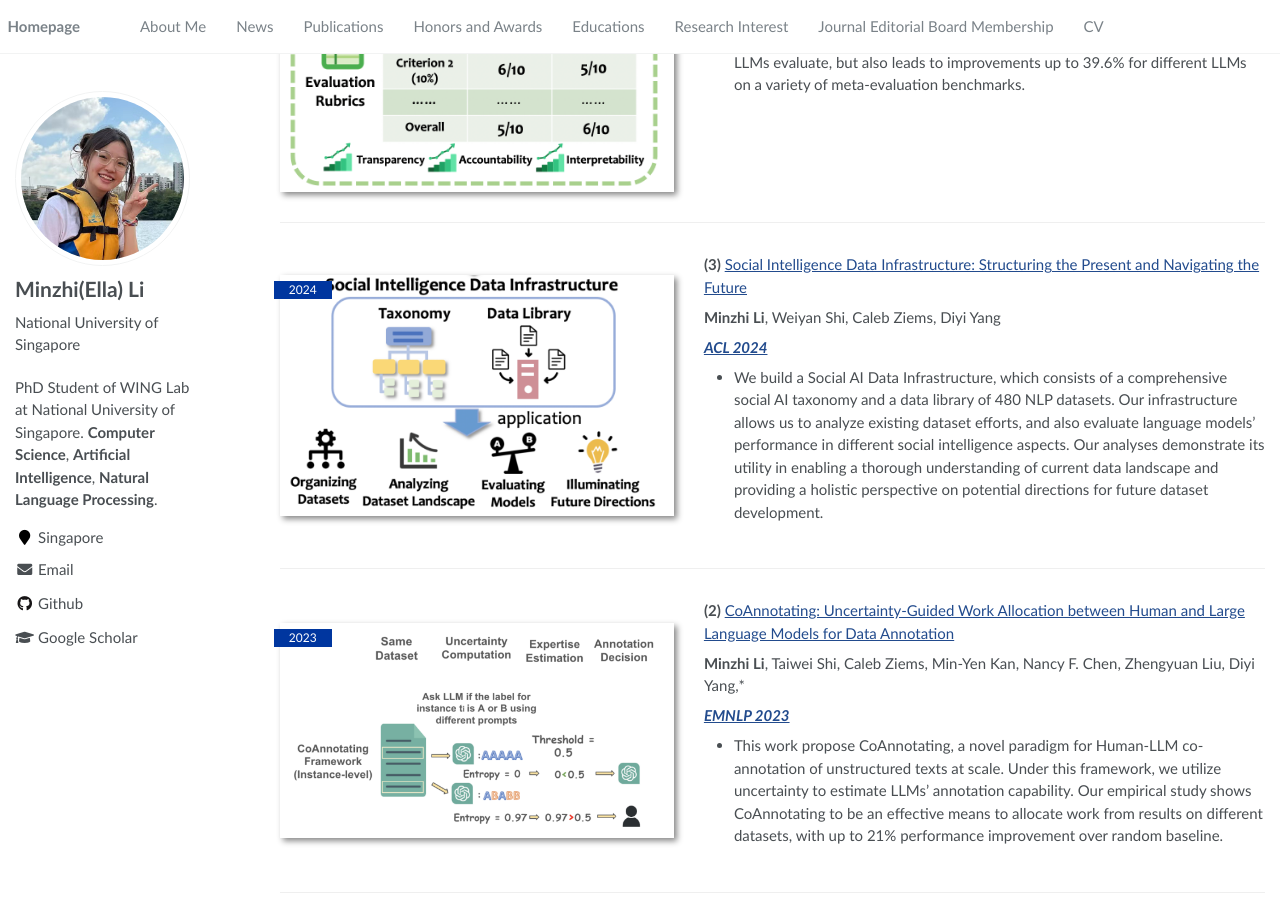
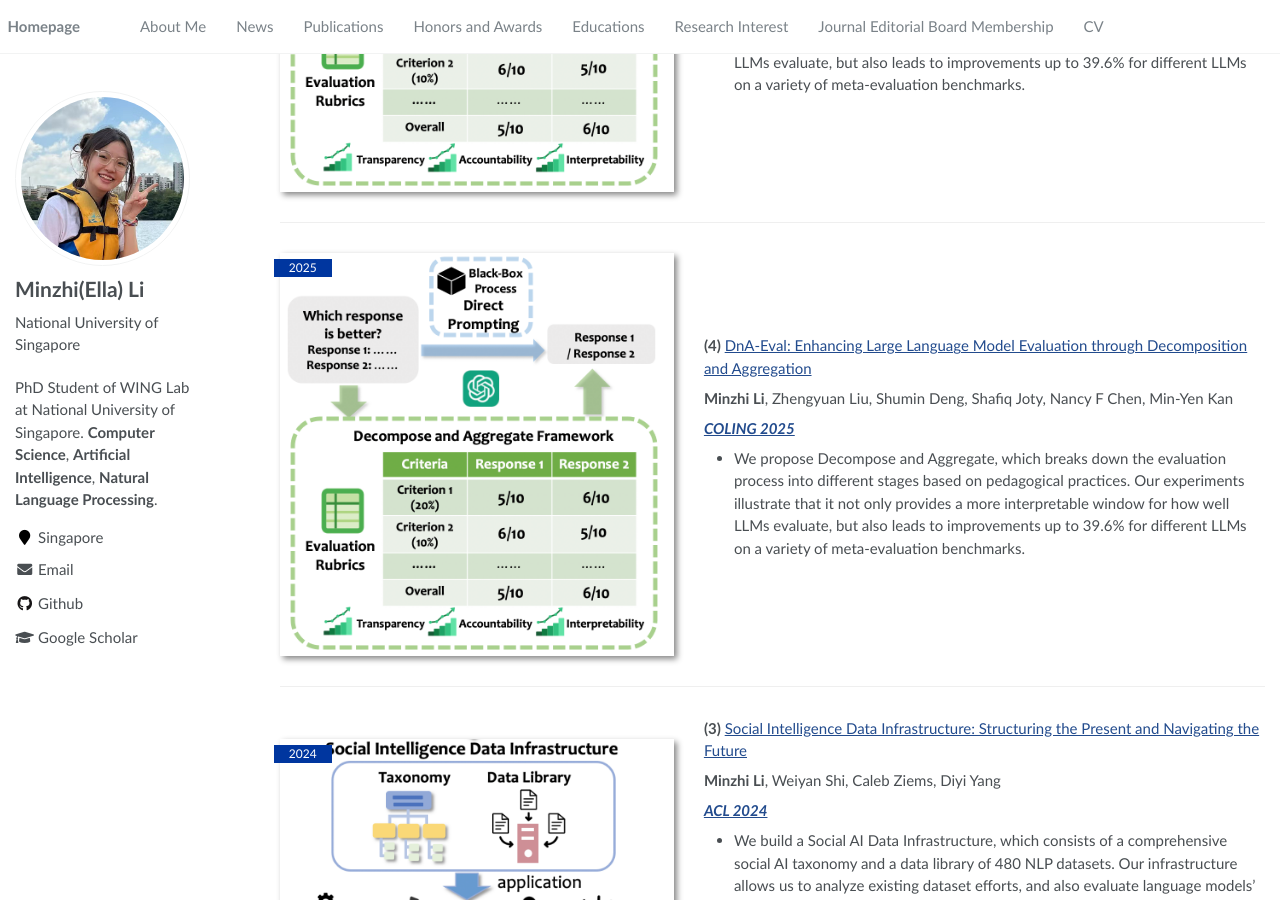
Before and after one commit to Yocodeyo/Yocodeyo.github.io, a Jekyll site: the page built from _pages/about.md, in a window 1280 px wide and 900 px high, scrolled down 1121 px. Built offline with Jekyll 4.4.1, drawn with Linux system fonts in a browser that asks for light colours; a script that is not in the unit is left out.

Commit message:
Update about.md

```diff
--- a/_pages/about.md
+++ b/_pages/about.md
@@ -42,6 +42,19 @@ I like playing piano🎹, table tennis🏓 and badminton🏸. I enjoy listening
 
 
 ## 🎙 First (Co-)Author
+<div class='paper-box'><div class='paper-box-image'><div><div class="badge">2025</div><img src='images/09.png' alt="sym" width="100%"></div></div>
+<div class='paper-box-text' markdown="1">
+
+**(4)**  [DnA-Eval: Enhancing Large Language Model Evaluation through Decomposition and Aggregation](https://arxiv.org/abs/2405.15329)
+
+**Minzhi Li**, Zhengyuan Liu, Shumin Deng, Shafiq Joty, Nancy F Chen, Min-Yen Kan
+
+[<strong>*COLING 2025*</strong>](https://arxiv.org/abs/2405.15329) <strong><span class='show_paper_citations' data='1fXM4wUAAAAJ:UeHWp8X0CEIC'></span></strong>
+
+- We propose Decompose and Aggregate, which breaks down the evaluation process into different stages based on pedagogical practices. Our experiments illustrate that it not only provides a more interpretable window for how well LLMs evaluate, but also leads to improvements up to 39.6% for different LLMs on a variety of meta-evaluation benchmarks.
+</div>
+</div>
+
 <div class='paper-box'><div class='paper-box-image'><div><div class="badge">2025</div><img src='images/09.png' alt="sym" width="100%"></div></div>
 <div class='paper-box-text' markdown="1">
 
```
